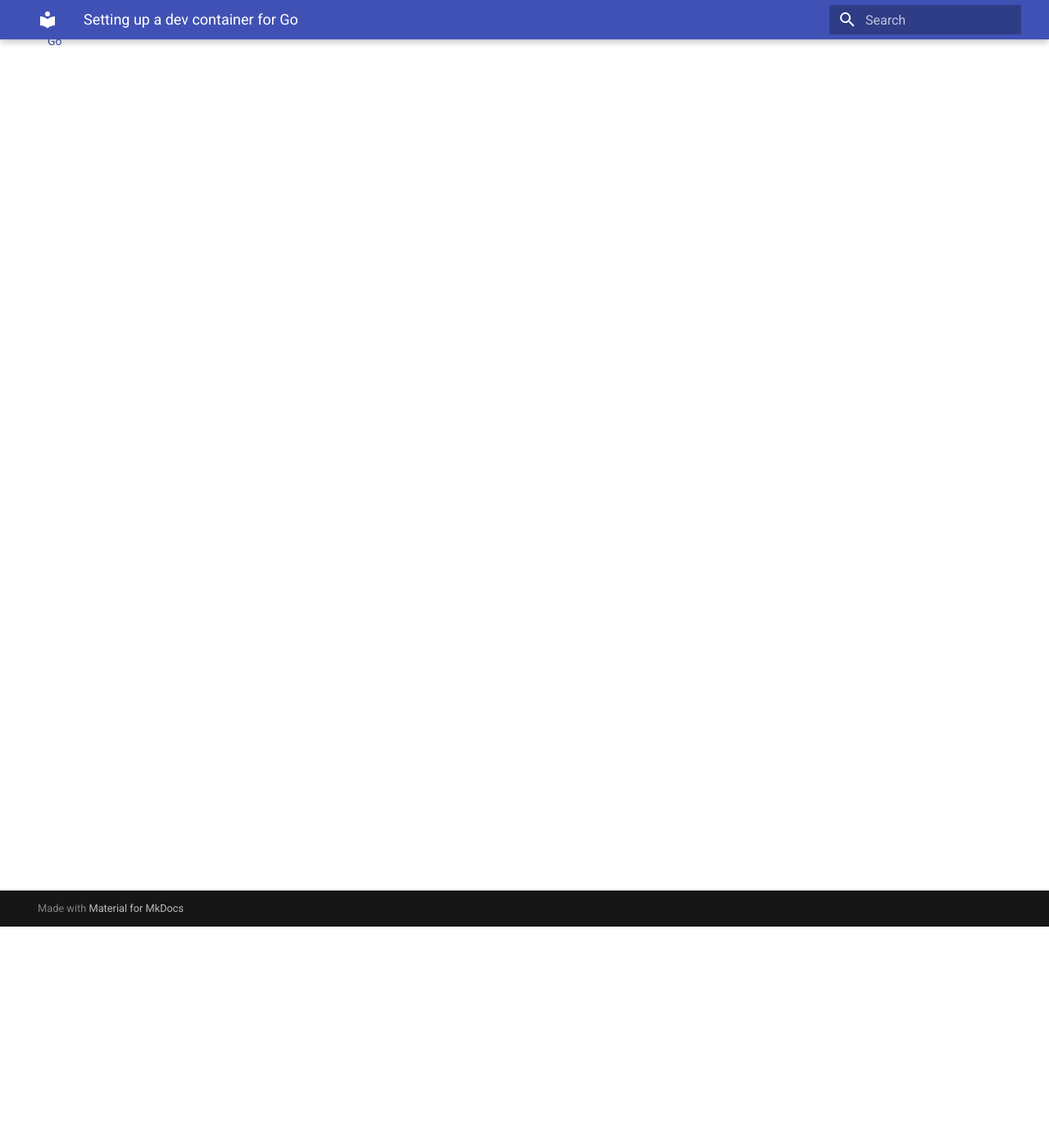
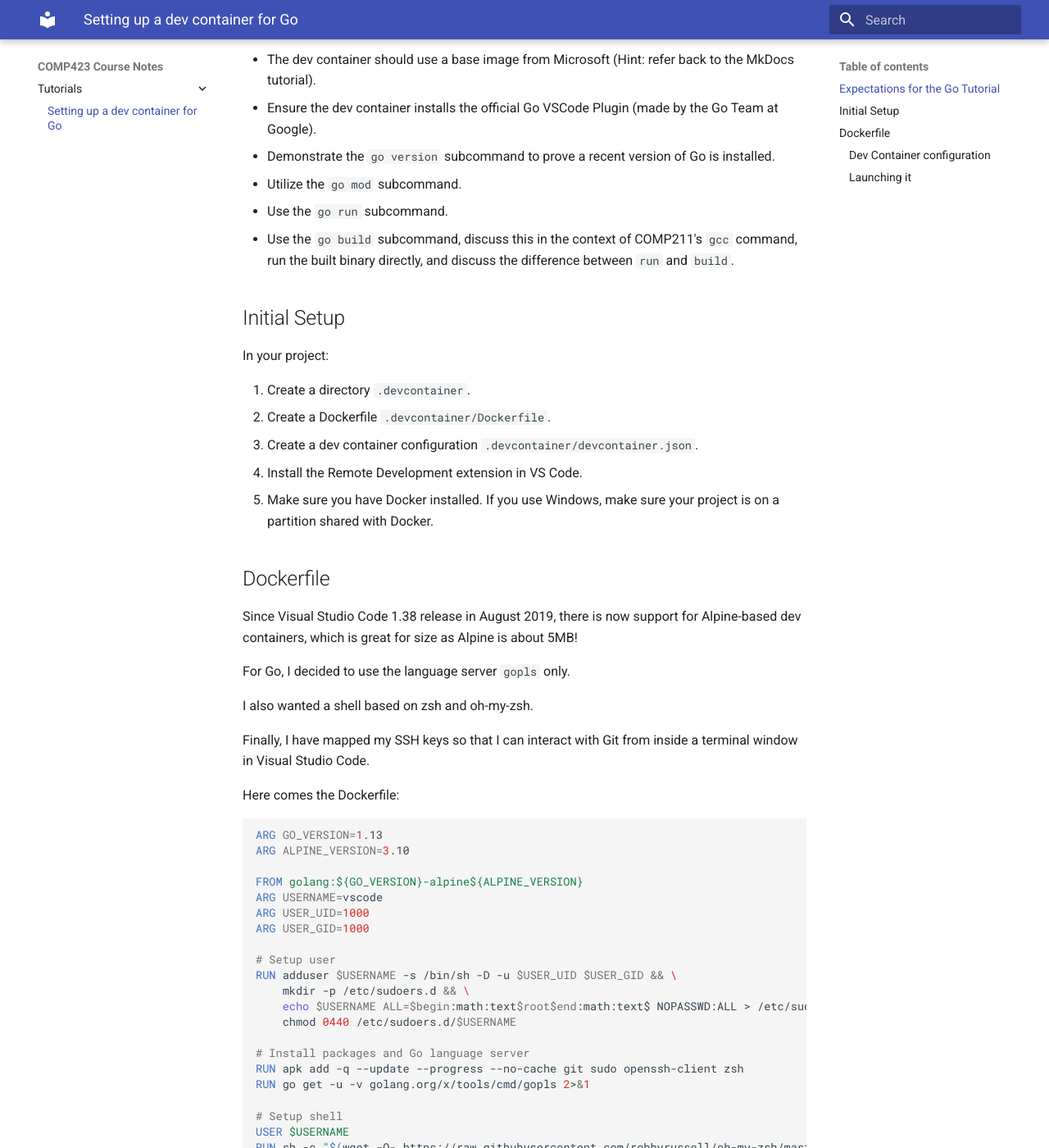
Before and after one commit to maximdolphin/comp423-course-notes, an MkDocs documentation site: the page built from docs/tutorials/go-tutorial.md, in a window 1280 px wide and 1400 px high, scrolled down 270 px. Shown: the whole window at 82% size. Built offline with MkDocs 1.6.1 and Material for MkDocs 9.7.7, drawn with Linux system fonts in a browser that asks for light colours; some of the changed text lies outside the part shown.

Commit message:
add markdown

````diff
--- a/docs/tutorials/go-tutorial.md
+++ b/docs/tutorials/go-tutorial.md
@@ -2,3 +2,109 @@
 
 * Primary author: [Maxim Chadaev](https://github.com/maximdolphin)
 * Reviewer: [Daniel Henderson](https://github.com/HendersonDaniel)
+
+## Expectations for the Go Tutorial
+- The dev container should use a base image from Microsoft (Hint: refer back to the MkDocs tutorial).
+- Ensure the dev container installs the official Go VSCode Plugin (made by the Go Team at Google).
+- Demonstrate the `go version` subcommand to prove a recent version of Go is installed.
+- Utilize the `go mod` subcommand.
+- Use the `go run` subcommand.
+- Use the `go build` subcommand, discuss this in the context of COMP211's `gcc` command, run the built binary directly, and discuss the difference between `run` and `build`.
+
+## Initial Setup
+In your project:
+
+1. Create a directory `.devcontainer`.
+2. Create a Dockerfile `.devcontainer/Dockerfile`.
+3. Create a dev container configuration `.devcontainer/devcontainer.json`.
+4. Install the Remote Development extension in VS Code.
+5. Make sure you have Docker installed. If you use Windows, make sure your project is on a partition shared with Docker.
+
+## Dockerfile
+Since Visual Studio Code 1.38 release in August 2019, there is now support for Alpine-based dev containers, which is great for size as Alpine is about 5MB!
+
+For Go, I decided to use the language server `gopls` only.
+
+I also wanted a shell based on zsh and oh-my-zsh.
+
+Finally, I have mapped my SSH keys so that I can interact with Git from inside a terminal window in Visual Studio Code.
+
+Here comes the Dockerfile:
+
+```dockerfile
+ARG GO_VERSION=1.13
+ARG ALPINE_VERSION=3.10
+
+FROM golang:${GO_VERSION}-alpine${ALPINE_VERSION}
+ARG USERNAME=vscode
+ARG USER_UID=1000
+ARG USER_GID=1000
+
+# Setup user
+RUN adduser $USERNAME -s /bin/sh -D -u $USER_UID $USER_GID && \
+    mkdir -p /etc/sudoers.d && \
+    echo $USERNAME ALL=$begin:math:text$root$end:math:text$ NOPASSWD:ALL > /etc/sudoers.d/$USERNAME && \
+    chmod 0440 /etc/sudoers.d/$USERNAME
+
+# Install packages and Go language server
+RUN apk add -q --update --progress --no-cache git sudo openssh-client zsh
+RUN go get -u -v golang.org/x/tools/cmd/gopls 2>&1
+
+# Setup shell
+USER $USERNAME
+RUN sh -c "$(wget -O- https://raw.githubusercontent.com/robbyrussell/oh-my-zsh/master/tools/install.sh)" "" --unattended &> /dev/null
+ENV ENV="/home/$USERNAME/.ashrc" \
+    ZSH=/home/$USERNAME/.oh-my-zsh \
+    EDITOR=vi \
+    LANG=en_US.UTF-8
+RUN printf 'ZSH_THEME="robbyrussell"\nENABLE_CORRECTION="false"\nplugins=(git copyfile extract colorize dotenv encode64 golang)\nsource $ZSH/oh-my-zsh.sh' > "/home/$USERNAME/.zshrc"
+RUN echo "exec `which zsh`" > "/home/$USERNAME/.ashrc"
+USER root
+```
+
+* This is based on Go 1.13 on Alpine 3.10.
+* It runs without root using the user vscode.
+* The final image size is only 445MB.
+* It contains an SSH client to interact with your Git repositories using SSH keys.
+* It runs the zsh with oh-my-zsh shell with a few plugins.
+
+### Dev Container configuration
+
+```json
+{
+    "name": "Your project Dev",
+    "dockerFile": "Dockerfile",
+    "extensions": [
+        "golang.go",
+        "davidanson.vscode-markdownlint",
+        "shardulm94.trailing-spaces",
+        "IBM.output-colorizer"
+    ],
+    "settings": {
+        "go.useLanguageServer": true
+    },
+    "postCreateCommand": "go mod download",
+    "runArgs": [
+        "-u",
+        "vscode",
+        "--cap-add=SYS_PTRACE",
+        "--security-opt",
+        "seccomp=unconfined",
+        "-v", "${env:HOME}/.ssh:/home/vscode/.ssh:ro"
+    ]
+}
+```
+
+This installs a few extensions in your container and bind mounts your .ssh directory for Git purposes.
+
+Side note: VS Code is clever enough to ignore comments in devcontainer.json.
+
+It also runs go mod download after the container is set up to download your Go dependencies when the container is ready.
+
+### Launching it
+
+Launch it by opening the VS Code command palette and selecting ```Remote-Containers: Open folder in container...``` and choose the current folder.
+
+This will build the Docker image, install the VS Code dependencies in there, and bind mount everything for you!
+
+Finally, you have a terminal running a beautiful zsh inside VS Code (open a terminal if you don’t see it).
````
